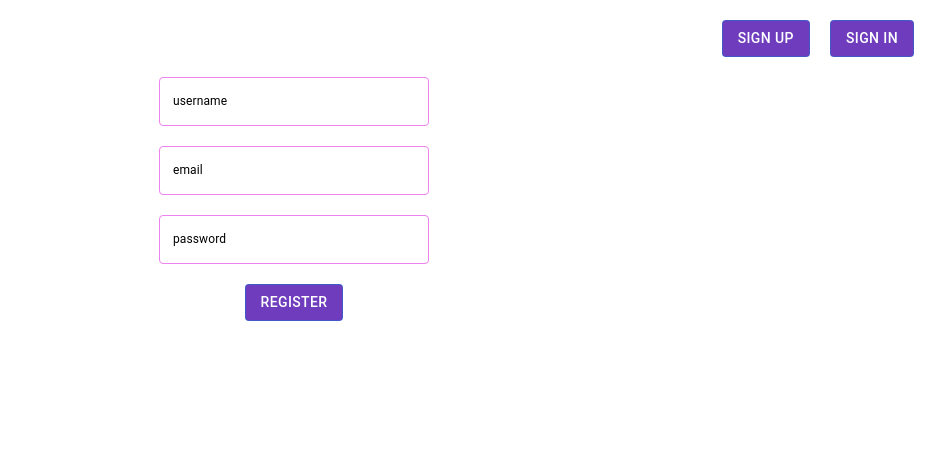
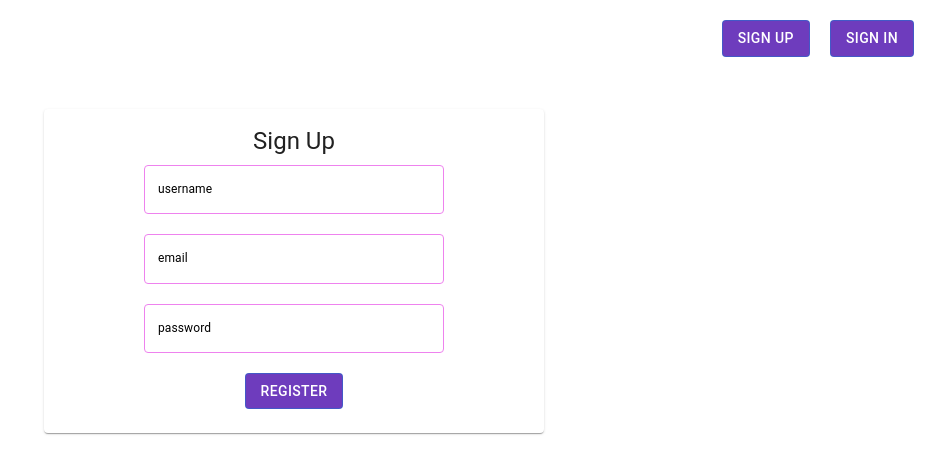
Before and after one commit to CRSJ-N7/react-ts-myApp, a React (Vite) app: page /sign-up in a window 1280 px wide. Shown: the top 474 px of the page, without its empty margins (346-1280 px from the left). Built offline with nearby package versions, Linux system fonts and the light colour scheme.

Commit message:
added card component to sign-up/sign-in sections

```diff
--- a/package.json
+++ b/package.json
@@ -14,6 +14,7 @@
     "@emotion/styled": "^11.14.0",
     "@mui/icons-material": "^7.0.2",
     "@mui/material": "^7.0.2",
+    "@reduxjs/toolkit": "^2.7.0",
     "axios": "^1.8.4",
     "formik": "^2.4.6",
     "react": "^19.0.0",
--- a/src/MyApp/mui-styles/forms.tsx
+++ b/src/MyApp/mui-styles/forms.tsx
@@ -2,36 +2,36 @@ import { formColors } from './colors';
 
 export const customForm = {
   root: {
-    '& .MuiInputLabel-root': {
-      fontSize: '12px',
+    "& .MuiInputLabel-root": {
+      fontSize: "12px",
       color: formColors.text,
-      '&.Mui-focused': {
+      "&.Mui-focused": {
         color: formColors.secondary,
       },
     },
-    '& .MuiInputBase-input': {
-      fontSize: '1.1rem',
+    "& .MuiInputBase-input": {
+      fontSize: "1.1rem",
       color: formColors.text,
-      padding: '12px 14px',
+      padding: "12px 14px",
     },
 
-    '& .MuiOutlinedInput-root': {
-      '& fieldset': {
+    "& .MuiOutlinedInput-root": {
+      "& fieldset": {
         borderColor: formColors.border,
       },
-      '&:hover fieldset': {
+      "&:hover fieldset": {
         borderColor: formColors.borderHover,
       },
-      '&.Mui-focused fieldset': {
+      "&.Mui-focused fieldset": {
         borderColor: formColors.borderFocus,
-        borderWidth: '2px',
+        borderWidth: "2px",
       },
     },
-    '& .MuiFormHelperText-root': {
+    "& .MuiFormHelperText-root": {
       color: formColors.error,
-      fontSize: '0.9rem',
-      whiteSpace: 'wrap',
-      wordBreak: 'break-word',
+      fontSize: "0.9rem",
+      whiteSpace: "wrap",
+      wordBreak: "break-word",
+    },
   },
-},
-}
+};
--- a/src/MyApp/pages/Form.module.css
+++ b/src/MyApp/pages/Form.module.css
@@ -4,9 +4,12 @@
   justify-content: center;
   align-items: center;
   gap: 20px;
+  width: 300px;
+  margin: 0 auto;
 }
 
 .textField {
-max-width: 300px;
-min-width: 300px;
+  width: 100%;
+  min-width: unset;
+  max-width: unset;
 }
--- a/src/MyApp/pages/SignInPage.tsx
+++ b/src/MyApp/pages/SignInPage.tsx
@@ -1,6 +1,6 @@
 import { api } from "../api/axios";
 import { useNavigate } from 'react-router-dom'
-import { Button, TextField } from "@mui/material";
+import { Button, CardContent, Card, TextField, Typography } from "@mui/material";
 import { customButton } from "../mui-styles/buttons";
 import { customForm } from "../mui-styles/forms";
 import { useFormik } from "formik";
@@ -54,6 +54,12 @@ const SignInPage = () => {
   }
 
   return (
+
+    <Card sx={{ maxWidth: 500, mx: 'auto', mt: 4 }}>
+    <CardContent>
+      <Typography variant="h5" component="h2" gutterBottom align="center">
+        Sign In
+      </Typography>
     <div className={c.formContainerWrapper}>
       <form className={c.formContainer} onSubmit={formik.handleSubmit}>
         <TextField
@@ -85,6 +91,8 @@ const SignInPage = () => {
         </Button>
       </form>
     </div>
+    </CardContent>
+    </Card>
   );
 };
 
--- a/src/MyApp/pages/SignUpPage.tsx
+++ b/src/MyApp/pages/SignUpPage.tsx
@@ -1,7 +1,7 @@
 import { api } from "../api/axios";
 import { useFormik } from "formik";
 import { type FormValues } from "../types/types";
-import { TextField, Button } from "@mui/material";
+import { TextField, Button, Card, CardContent, Typography } from "@mui/material";
 import { customForm } from "../mui-styles/forms";
 import { customButton } from "../mui-styles/buttons";
 import { useNavigate } from "react-router-dom";
@@ -61,6 +61,11 @@ const SignUpPage = () => {
       }
 
   return (
+    <Card sx={{ maxWidth: 500, mx: 'auto', mt: 4 }}>
+    <CardContent>
+      <Typography variant="h5" component="h2" gutterBottom align="center">
+        Sign Up
+      </Typography>
     <div className={c.formContainerWrapper}>
     <form className={c.formContainer} onSubmit={formik.handleSubmit}>
       <TextField
@@ -108,6 +113,8 @@ const SignUpPage = () => {
       </Button>
     </form>
     </div>
+    </CardContent>
+    </Card>
   );
 };
 
--- /dev/null
+++ b/src/MyApp/store.ts
@@ -0,0 +1 @@
+// in progress
```
Also changed, not shown: 1 other file (tests, documents, lock files or other folders).
